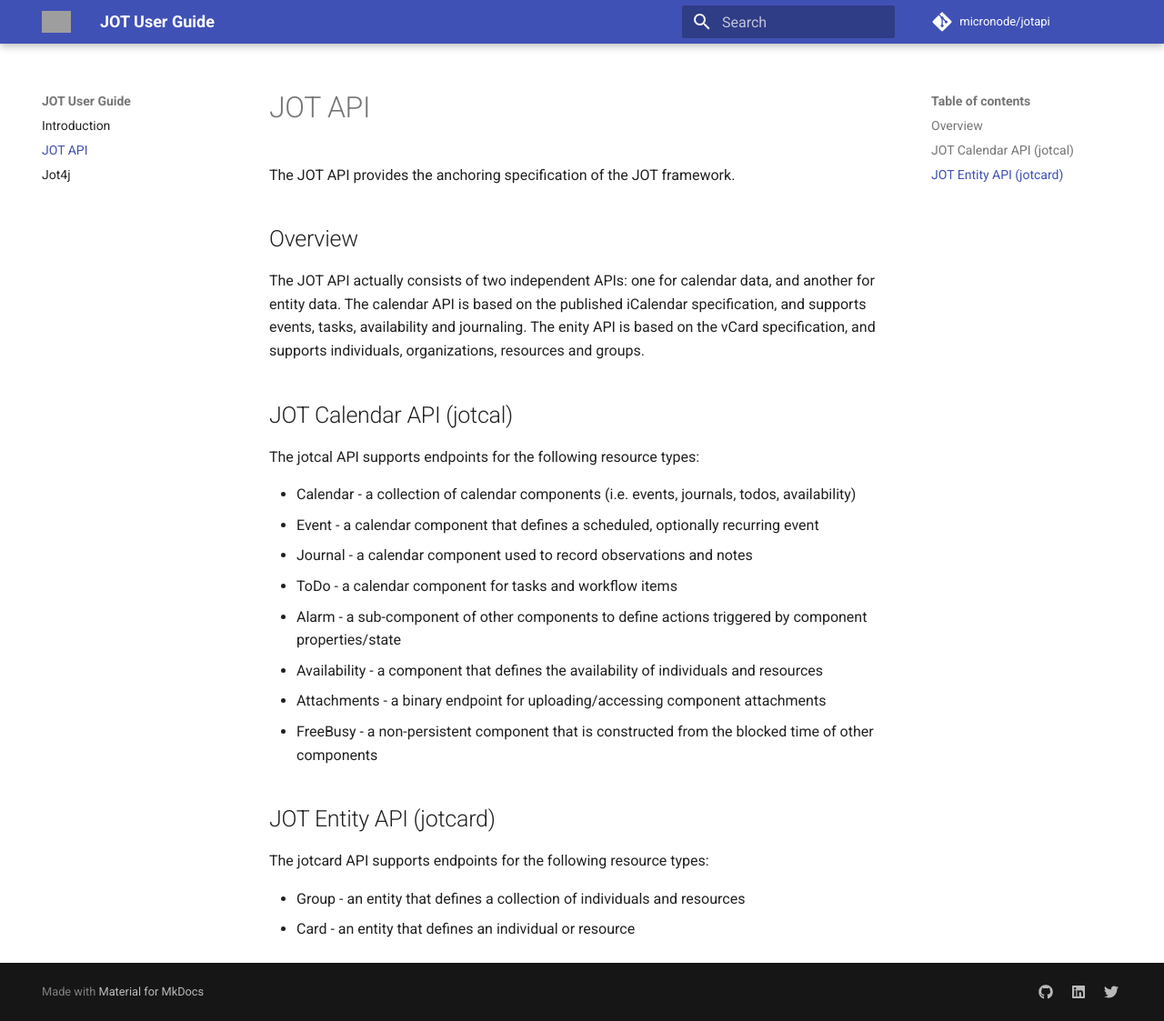
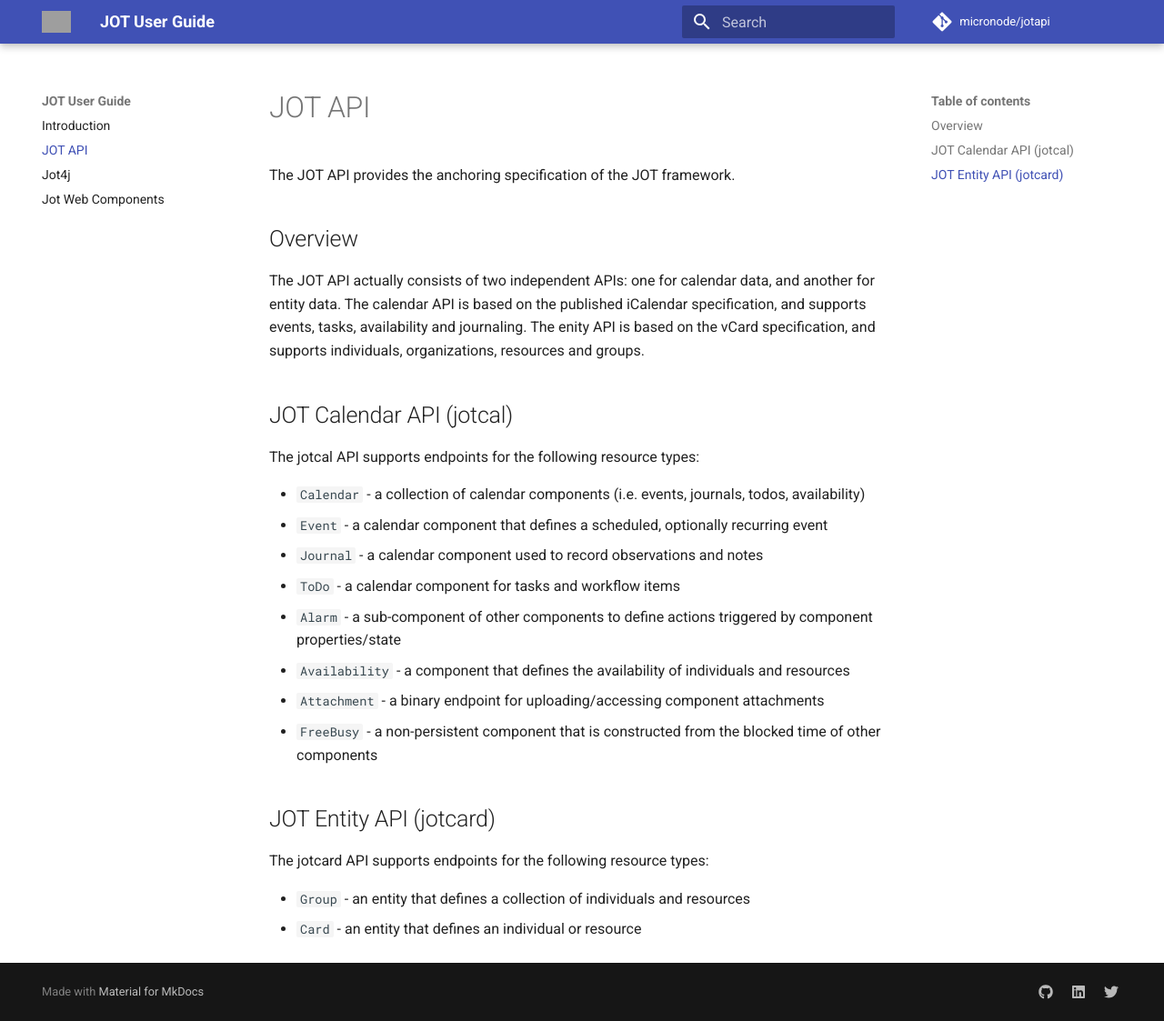
Before and after one commit to micronode/jot-user-guide, an MkDocs documentation site: the page built from docs/jotapi.md, in a window 1280 px wide and 1123 px high. Shown: the whole window at 91% size. Built offline with MkDocs 1.6.1 and Material for MkDocs 9.7.7, drawn with Linux system fonts in a browser that asks for light colours; comment, search, counter and statistics services are not loaded; grey boxes are pictures that could not be loaded.

Commit message:
Added jwc docs

```diff
--- a/docs/jotapi.md
+++ b/docs/jotapi.md
@@ -7,17 +7,17 @@ The JOT API actually consists of two independent APIs: one for calendar data, an
 ## JOT Calendar API (jotcal)
 The jotcal API supports endpoints for the following resource types:
 
-* Calendar - a collection of calendar components (i.e. events, journals, todos, availability)
-* Event - a calendar component that defines a scheduled, optionally recurring event
-* Journal - a calendar component used to record observations and notes
-* ToDo - a calendar component for tasks and workflow items
-* Alarm - a sub-component of other components to define actions triggered by component properties/state
-* Availability - a component that defines the availability of individuals and resources
-* Attachments - a binary endpoint for uploading/accessing component attachments
-* FreeBusy - a non-persistent component that is constructed from the blocked time of other components
+* `Calendar` - a collection of calendar components (i.e. events, journals, todos, availability)
+* `Event` - a calendar component that defines a scheduled, optionally recurring event
+* `Journal` - a calendar component used to record observations and notes
+* `ToDo` - a calendar component for tasks and workflow items
+* `Alarm` - a sub-component of other components to define actions triggered by component properties/state
+* `Availability` - a component that defines the availability of individuals and resources
+* `Attachment` - a binary endpoint for uploading/accessing component attachments
+* `FreeBusy` - a non-persistent component that is constructed from the blocked time of other components
 
 ## JOT Entity API (jotcard)
 The jotcard API supports endpoints for the following resource types:
 
-* Group - an entity that defines a collection of individuals and resources
-* Card - an entity that defines an individual or resource
+* `Group` - an entity that defines a collection of individuals and resources
+* `Card` - an entity that defines an individual or resource
--- a/mkdocs.yml
+++ b/mkdocs.yml
@@ -22,3 +22,4 @@ nav:
   - Introduction: index.md
   - JOT API: jotapi.md
   - Jot4j: jot4j.md
+  - Jot Web Components: jwc.md
```
Also changed, not shown: docs/jot-web-components.md (deleted, +0 -6 lines), docs/jot4j.md (+5 -5 lines), docs/jwc.md (added, +24 -0 lines).
